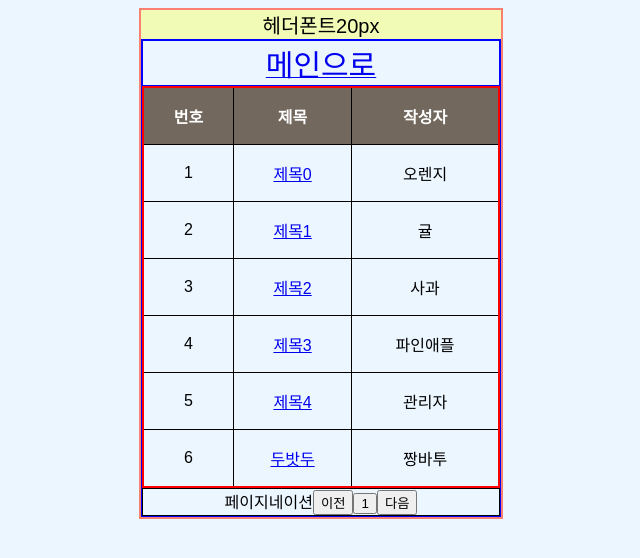
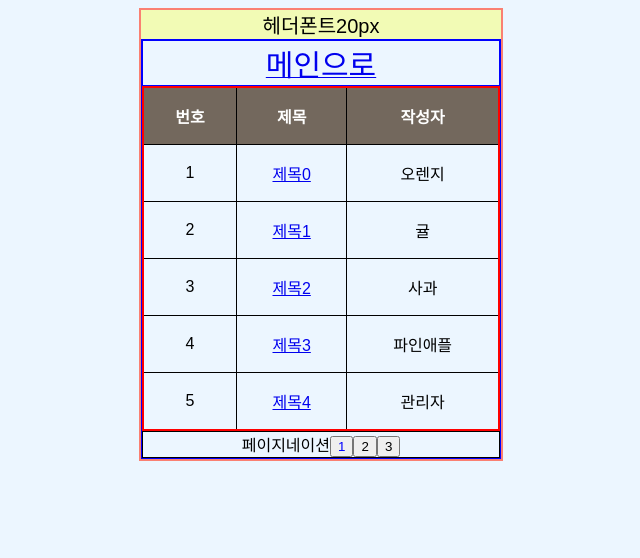
Before and after one commit to wowhow234/newboard, a React (Create React App) app: page /board in a window 1280 px wide. Shown: the top 558 px of the page, without its empty margins (319-959 px from the left). Built offline with nearby package versions, Linux system fonts and the light colour scheme; data requests are answered from the project's data file; a web font is replaced by a local one.

Commit message:
pagination

```diff
--- a/src/component/Board.js
+++ b/src/component/Board.js
@@ -6,25 +6,33 @@ import Pagination from "./Pagination";
 import BoardTable from "./BoardTable";
 
 const Board = () => {
-  const [board, setBoard] = useState([]);
+  const [board, setBoard] = useState([]); // data가 담긴 값
   const [currentPage, setCurrentPage] = useState(1); // 시작하는 현재 페이지 1
-  const [boardPerPage, setBoardPerPage] = useState(6); // 한 페이지에 보여지는 게시글 갯수 6
+  const boardPerPage = 5; // 한 페이지에 보여지는 게시글 갯수 5
+
+  const sliceStartIndex = (currentPage - 1) * boardPerPage;
+  const sliceEndIndex = boardPerPage * currentPage;
 
   const getBoardList = async () => {
     await axios
-      .get("http://localhost:4000/board", {
-        params: {
-          _limit: 6,
-          _page: currentPage,
-        },
-      })
+      .get("http://localhost:4000/board", {})
       .then((response) => {
         // console.log("response----->", response);
-        // console.log("response.data : ", response.data);
         setBoard(response.data);
         // console.log("board----->", board)
       })
       .catch((err) => console.log(err));
+  };
+
+  // const slicedData = response.data.slice(sliceStartIndex, sliceEndIndex);
+
+  // 한 페이지당 5개씩 자르는 함수
+  const fiveBoards = (board) => {
+    if (board) {
+      const result = board.slice(sliceStartIndex, sliceEndIndex);
+      // console.log("slicedDatatest----> : ", result);
+      return result;
+    }
   };
 
   useEffect(() => {
@@ -47,7 +55,7 @@ const Board = () => {
           </tr>
         </thead>
         <tbody>
-          <BoardTable board={board} />
+          <BoardTable board={fiveBoards(board)} />
         </tbody>
       </table>
       <Pagination
--- a/src/component/Pagination.js
+++ b/src/component/Pagination.js
@@ -8,17 +8,22 @@ const Pagination = ({
 }) => {
   // 게시글 전체 갯수 : boardsNum
   // 현재페이지 : currentPage
-  // 한 페이지당 게시글 갯수 : boardPerPage
+  // 한 페이지당 게시글 갯수 : boardPerPage = 5
 
   // 전체 페이지 수 (전체 게시글 수를 페이지당 게시물 수로 나눈 것을 올림 처리)
   const totalPages = Math.ceil(boardsNum / boardPerPage);
   // 페이지 수를 1,2,3,4로 표현하기 위한 빈 배열
   const pagesList = [];
+  // 마지막 페이지 번호
+  const lastPageNum = pagesList[pagesList.length - 1];
 
   for (let i = 1; i <= totalPages; i++) {
     pagesList.push(i);
     console.log("pagesList Array : ", pagesList);
   }
+
+  console.log("페이지 리스트 마지막---", pagesList[pagesList.length - 1]);
+  console.log("currentPage----->", currentPage);
 
   const nextPage = () => {
     setCurrentPage(currentPage + 1);
@@ -36,14 +41,25 @@ const Pagination = ({
   // }
 
   return (
+    <>
       <div style={{ border: "1px solid black" }}>
         페이지네이션
-      <button onClick={prevPage}>이전</button>
+        {currentPage > 1 && <button onClick={prevPage}>이전</button>}
         {pagesList.map((item) => (
-        <button>{item}</button>
+          <button
+            key={item}
+            onClick={() => setCurrentPage(item)}
+            style={{ color: currentPage === item ? "blue" : "black" }}
+          >
+            {item}
+          </button>
         ))}
+        {/* 현재 페이지 = 마지막 페이지 라면 다음 버튼 X */}
+        {currentPage < { lastPageNum } && (
           <button onClick={nextPage}>다음</button>
+        )}
       </div>
+    </>
   );
 };
 
```
Lines whose indentation alone changed are shown as unchanged.
